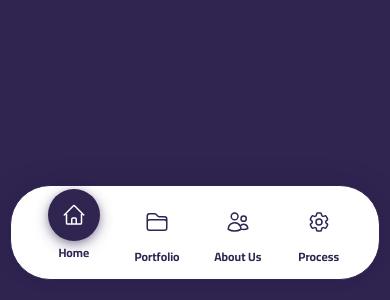
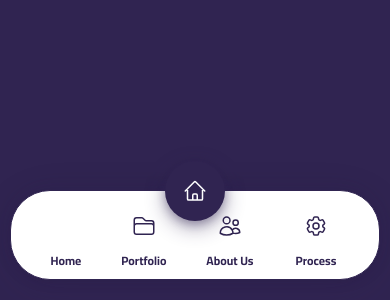
Before and after one commit to threemteach/3M-try-3, a Next.js app: page / in a window 390 px wide. Shown: the part 544-844 px from the top of the page. Built offline with nearby package versions, Linux system fonts and the light colour scheme.

Commit message:
fix: active nav icon pops out above navbar border using absolute positioning

```diff
--- a/src/components/MobileBottomNav.tsx
+++ b/src/components/MobileBottomNav.tsx
@@ -47,9 +47,9 @@ export default function MobileBottomNav() {
   const pathname = usePathname();
 
   return (
-    <nav className="fixed bottom-5 left-1/2 z-50 flex -translate-x-1/2 items-end justify-center lg:hidden">
+    <nav className="fixed bottom-5 left-1/2 z-50 flex -translate-x-1/2 justify-center lg:hidden">
       <div
-        className="relative flex h-[95px] w-[370px] items-center justify-around rounded-[40px] bg-white px-5 pb-4 pt-3"
+        className="relative flex h-[90px] w-[370px] items-end justify-around overflow-visible rounded-[40px] bg-white px-5 pb-3 pt-3"
         style={{
           border: "1px solid #302451",
           boxShadow:
@@ -63,15 +63,14 @@ export default function MobileBottomNav() {
             <Link
               key={item.href}
               href={item.href}
-              className="relative flex flex-col items-center gap-1.5"
+              className="flex flex-col items-center gap-1.5"
             >
               {isActive ? (
                 <div
-                  className="flex h-[52px] w-[52px] items-center justify-center rounded-full bg-[#302451] text-white"
+                  className="absolute left-1/2 top-0 flex h-[60px] w-[60px] -translate-x-1/2 -translate-y-1/2 items-center justify-center rounded-full bg-[#302451] text-white"
                   style={{
                     boxShadow:
-                      "0 4px 14px rgba(48, 36, 81, 0.40), 0 2px 6px rgba(48, 36, 81, 0.25)",
-                    marginTop: "-14px",
+                      "0 6px 20px rgba(48, 36, 81, 0.45), 0 3px 8px rgba(48, 36, 81, 0.30)",
                   }}
                 >
                   {item.icon}
```
Also changed, not shown: 1 other file (tests, documents, lock files or other folders).
